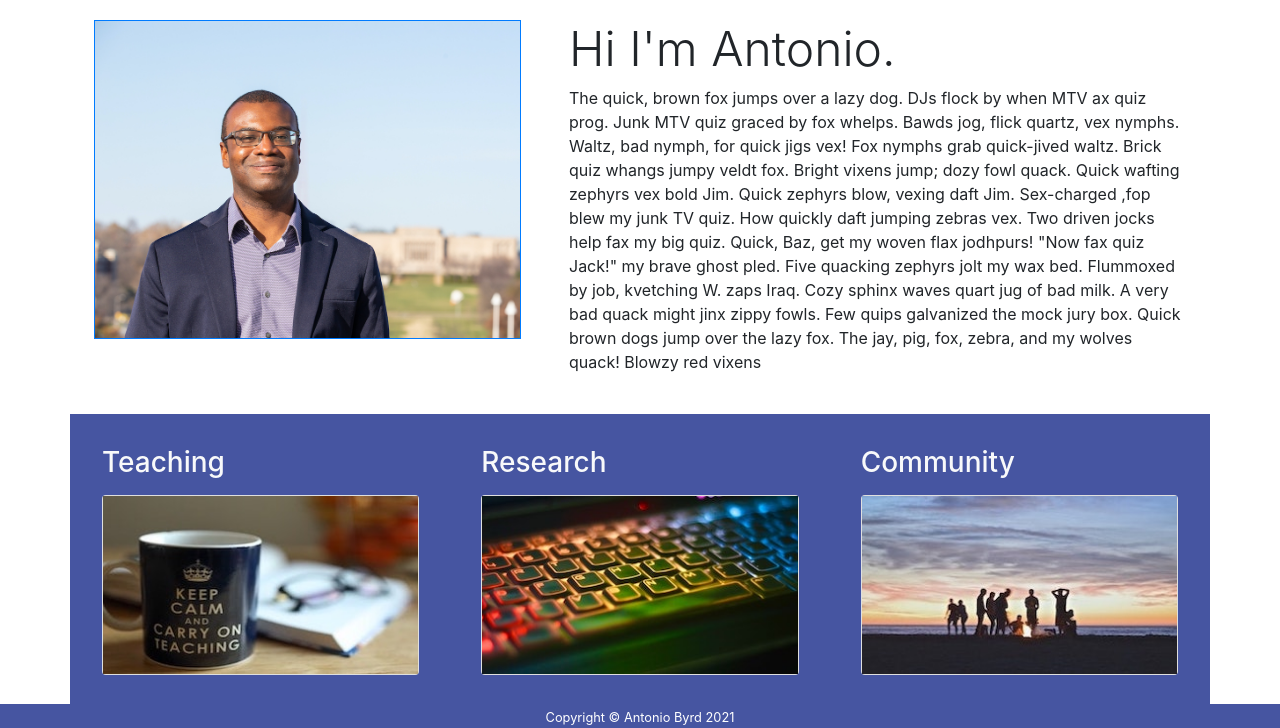
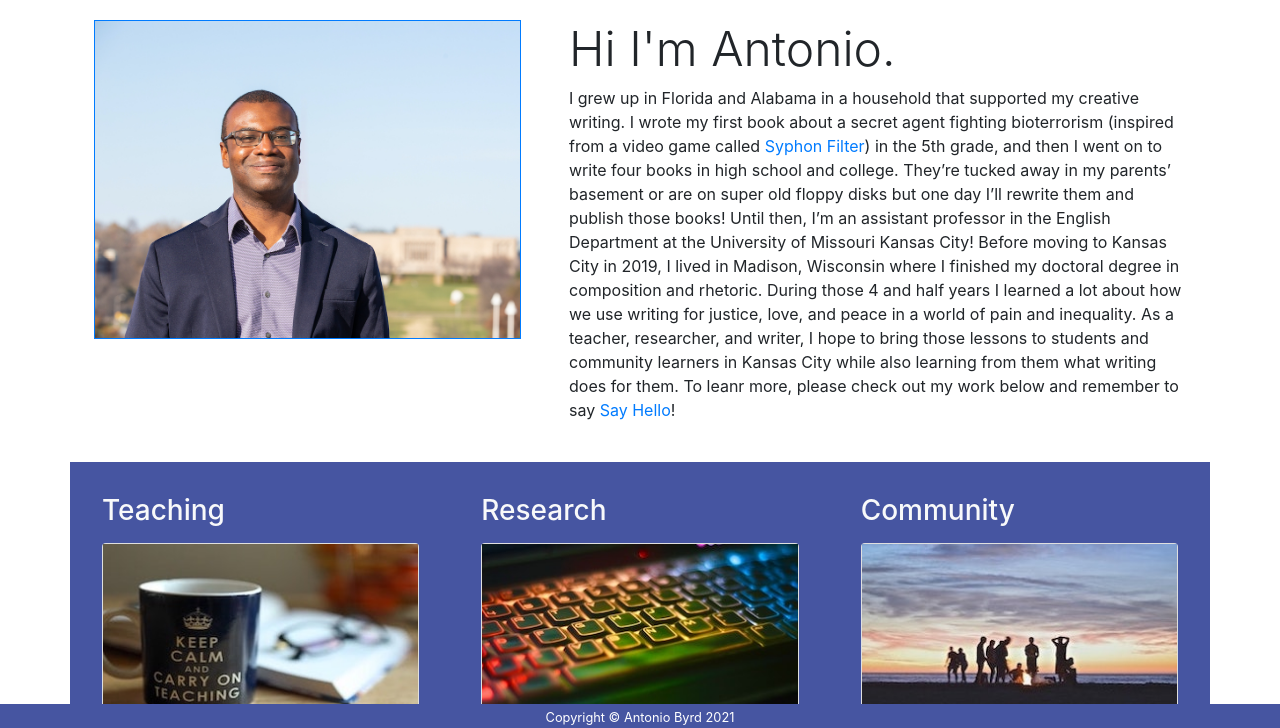
Before and after one commit to abyrd15/abyrd15.github.io, a Jekyll site: the page built from index.markdown, in a window 1280 px wide and 900 px high, scrolled down 732 px, cut to the strip 172-900 px from the top of the window. Built offline with Jekyll 4.4.1, drawn with Linux system fonts in a browser that asks for light colours; nearby versions of some CDN libraries.

Commit message:
Added bio

```diff
--- a/_includes/home/section_welcome.html
+++ b/_includes/home/section_welcome.html
@@ -7,7 +7,7 @@
                 </div>
                 <div class="col-sm-7 p-4">
                     <h1 class="display-5">Hi I'm Antonio.</h1>
-                    <p>The quick, brown fox jumps over a lazy dog. DJs flock by when MTV ax quiz prog. Junk MTV quiz graced by fox whelps. Bawds jog, flick quartz, vex nymphs. Waltz, bad nymph, for quick jigs vex! Fox nymphs grab quick-jived waltz. Brick quiz whangs jumpy veldt fox. Bright vixens jump; dozy fowl quack. Quick wafting zephyrs vex bold Jim. Quick zephyrs blow, vexing daft Jim. Sex-charged ,fop blew my junk TV quiz. How quickly daft jumping zebras vex. Two driven jocks help fax my big quiz. Quick, Baz, get my woven flax jodhpurs! "Now fax quiz Jack!" my brave ghost pled. Five quacking zephyrs jolt my wax bed. Flummoxed by job, kvetching W. zaps Iraq. Cozy sphinx waves quart jug of bad milk. A very bad quack might jinx zippy fowls. Few quips galvanized the mock jury box. Quick brown dogs jump over the lazy fox. The jay, pig, fox, zebra, and my wolves quack! Blowzy red vixens</p>
+                    <p>I grew up in Florida and Alabama in a household that supported my creative writing. I wrote my first book about a secret agent fighting bioterrorism (inspired from a video game called <a href="https://www.wikiwand.com/en/Syphon_Filter">Syphon Filter</a>)  in the 5th grade, and then I went on to write four books in high school and college. They’re tucked away in my parents’ basement or are on super old floppy disks but one day I’ll rewrite them and publish those books! Until then, I’m an assistant professor in the English Department at the University of Missouri Kansas City! Before moving to Kansas City in 2019, I lived in Madison, Wisconsin where I finished my doctoral degree in composition and rhetoric. During those 4 and half years I learned a lot about how we use writing for justice, love, and peace in a world of pain and inequality. As a teacher, researcher, and writer, I hope to bring those lessons to students and community learners in Kansas City while also learning from them what writing does for them. To leanr more, please check out my work below and remember to say <a href="mailto:antoniobyrd@umkc.edu?subject=Hello Dr. Byrd!">Say Hello</a>!</p>
                 </div>
             </div>
         </div>
```
